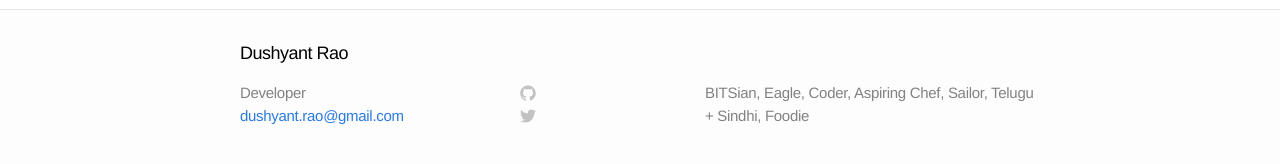
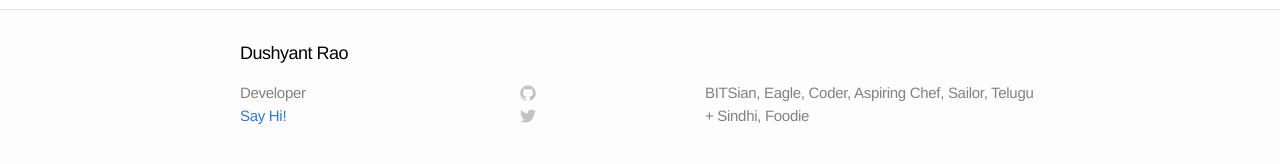
Before and after one commit to dushyantrao/dushyantrao.github.com, a Jekyll site: the page built from index.html, in a window 1280 px wide. Shown: the part 345-509 px from the top of the page. Built offline with Jekyll 4.4.1, drawn with Linux system fonts in a browser that asks for light colours.

```diff
--- a/_includes/footer.html
+++ b/_includes/footer.html
@@ -7,7 +7,7 @@
     <div class="footer-col-1 column">
       <ul>
         <li>{{ site.title }}</li>
-        <li><a href="mailto:{{ site.email }}">{{ site.email }}</a></li>
+        <li><a href="mailto:{{ site.email }}">Say Hi!</a></li>
       </ul>
     </div>
 
```
